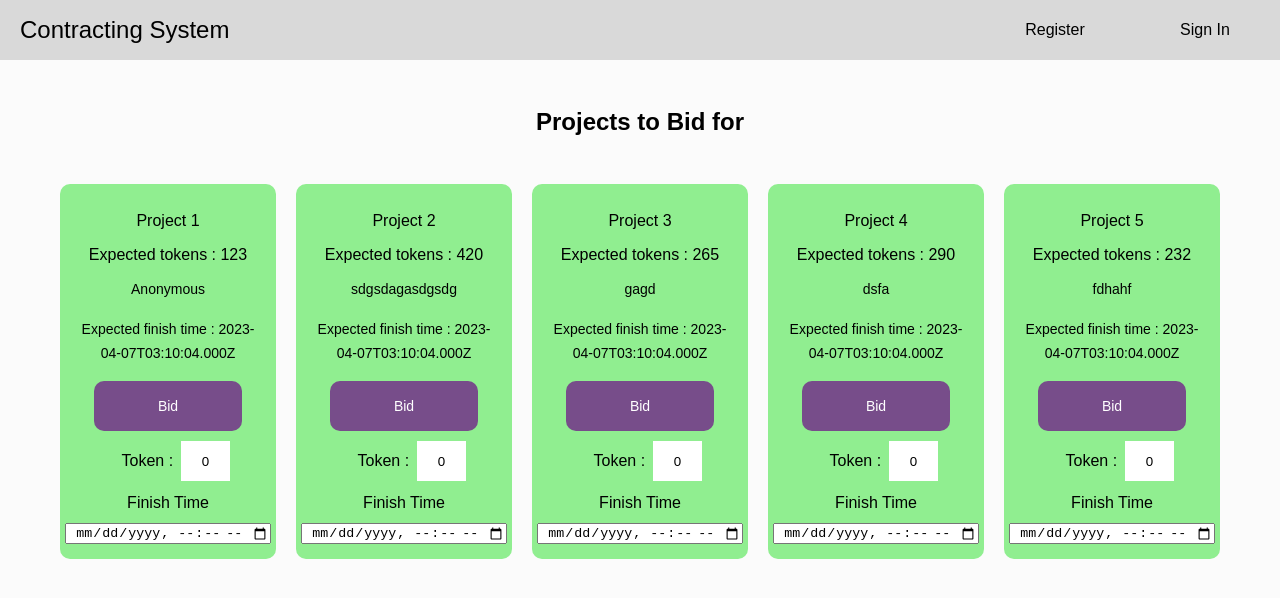
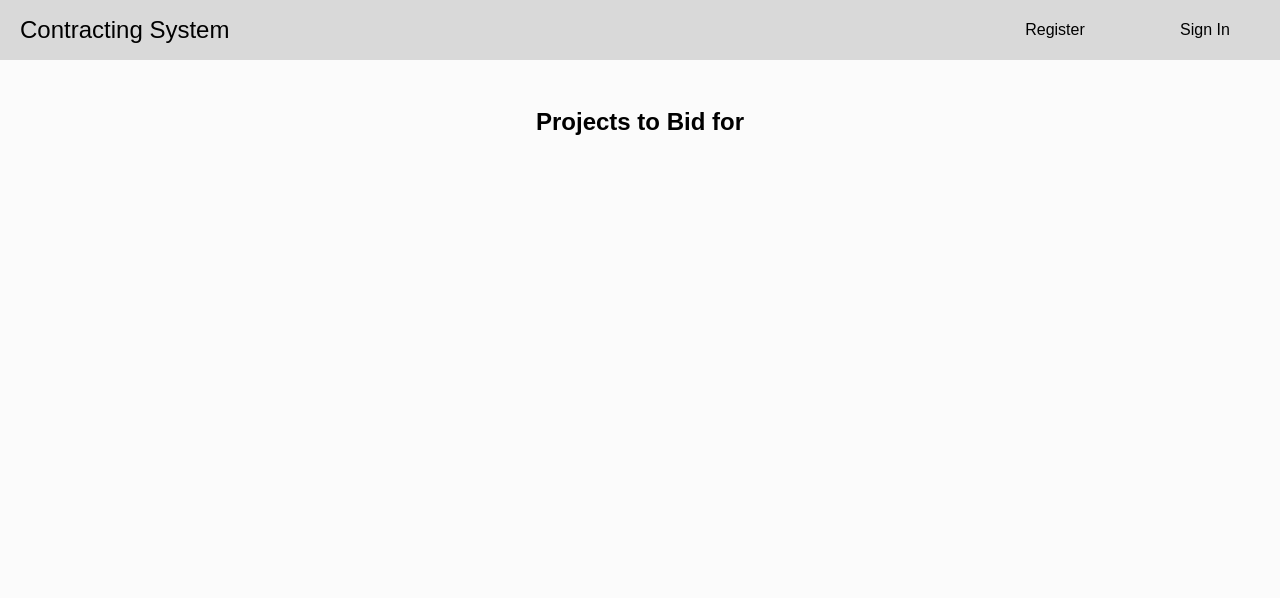
Before and after one commit to Abhayngu/Online-Contracting-System, a React (Create React App) app in the folder client/: page /bidproject in a window 1280 px wide. Shown: the top 598 px of the page. Built offline with nearby package versions, Linux system fonts and the light colour scheme; the HTML template or start-up script is replaced by a standard one.

Commit message:
Completed validation page connection with backend

```diff
--- a/client/src/Components/ValidationBox.js
+++ b/client/src/Components/ValidationBox.js
@@ -1,11 +1,14 @@
-import React, { useState, useEffect } from 'react';
+import React, { useState } from 'react';
 import axios from 'axios';
+import Spinner from './Spinner';
 
 function ValidationBox({ id, name, issuers_name, time, tokens }) {
 	const [validationDecision, setValidationDecision] = useState(false);
 	const [msg, setMessage] = useState('');
 	const [error, setError] = useState(false);
+	const [loading, setLoading] = useState(false);
 	const handleValidate = (decision) => {
+		setLoading(true);
 		if (decision) {
 			setValidationDecision(true);
 		}
@@ -37,9 +40,11 @@ function ValidationBox({ id, name, issuers_name, time, tokens }) {
 					setError(false);
 					setMessage(response.data.msg);
 				}
+				setLoading(false);
 			})
 			.catch(function (error) {
 				console.error(error);
+				setLoading(false);
 			});
 	};
 	const customStyle = {
@@ -94,6 +99,11 @@ function ValidationBox({ id, name, issuers_name, time, tokens }) {
 	};
 	// console.log(name, issuers_name, time, tokens);
 	return (
+		<>
+			{loading ? (
+				<Spinner />
+			) : (
+				<>
 					<div style={customStyle.stepboxWithMsgContainer}>
 						<div style={customStyle.stepboxContainer}>
 							<div style={customStyle.stepHeading}>
@@ -137,6 +147,9 @@ function ValidationBox({ id, name, issuers_name, time, tokens }) {
 							{msg}
 						</div>
 					</div>
+				</>
+			)}
+		</>
 	);
 }
 export default ValidationBox;
--- a/client/src/Pages/BidProject.js
+++ b/client/src/Pages/BidProject.js
@@ -3,43 +3,11 @@ import Header from '../Components/Header';
 import BidBox from '../Components/BidBox';
 // projectName, tokens, proposedByName, proposedByIsAnonymous, expectedFinishTime
 export default function BidProject() {
-	const [projects, setProjects] = useState([
-		{
-			name: 'Project 1',
-			tokens: 123,
-			proposedBy: 'sdafdsf',
-			proposedByIsAnonymous: true,
-			expectedFinishTime: new Date(),
-		},
-		{
-			name: 'Project 2',
-			tokens: 420,
-			proposedBy: 'sdgsdagasdgsdg',
-			proposedByIsAnonymous: false,
-			expectedFinishTime: new Date(),
-		},
-		{
-			name: 'Project 3',
-			tokens: 265,
-			proposedBy: 'gagd',
-			proposedByIsAnonymous: false,
-			expectedFinishTime: new Date(),
-		},
-		{
-			name: 'Project 4',
-			tokens: 290,
-			proposedBy: 'dsfa',
-			proposedByIsAnonymous: false,
-			expectedFinishTime: new Date(),
-		},
-		{
-			name: 'Project 5',
-			tokens: 232,
-			proposedBy: 'fdhahf',
-			proposedByIsAnonymous: false,
-			expectedFinishTime: new Date(),
-		},
-	]);
+	const [projects, setProjects] = useState([]);
+	const getProjectsForBidding = () => {};
+	useEffect(() => {
+		getProjectsForBidding();
+	}, []);
 	const customStyle = {
 		projectsContainer: {
 			display: 'flex',
--- a/client/src/Pages/Home.js
+++ b/client/src/Pages/Home.js
@@ -175,7 +175,9 @@ function Home() {
 	];
 
 	useEffect(() => {
-		sessionStorage.setItem('isLoggedIn', false);
+		if (sessionStorage.getItem('isLoggedIn') == null) {
+			sessionStorage.setItem('isLoggedIn', false);
+		}
 	}, []);
 
 	const goToValidationPage = () => {
--- a/client/src/Pages/ValidateProject.js
+++ b/client/src/Pages/ValidateProject.js
@@ -1,12 +1,14 @@
 import React, { useState, useEffect } from 'react';
-import Validation from '../Components/ValidationBox';
 import ValidationBox from '../Components/ValidationBox';
 import Header from '../Components/Header';
+import Spinner from '../Components/Spinner';
 import axios from 'axios';
 
 export default function Validate() {
 	const [projects, setProjects] = useState([]);
+	const [loading, setLoading] = useState(false);
 	const getAllTheProjectsToValidate = () => {
+		setLoading(true);
 		const options = {
 			method: 'GET',
 			url: `http://localhost:2000/projectsNotValidated/${sessionStorage.getItem(
@@ -27,6 +29,7 @@ export default function Validate() {
 				console.error(error.msg);
 				// setLoading(false);
 			});
+		setLoading(false);
 	};
 	useEffect(() => {
 		getAllTheProjectsToValidate();
@@ -49,12 +52,17 @@ export default function Validate() {
 	};
 	return (
 		<React.Fragment>
+			{loading ? (
+				<Spinner />
+			) : (
+				<>
 					<Header c="#d9d9d9" />
 					<h1 style={customStyle.issuedHeadingStyle}>
 						Validate these projects{' '}
 					</h1>
 					<div style={customStyle.projectsContainer}>
-				{projects.map((project) => {
+						{projects.length > 0 &&
+							projects.map((project) => {
 								return (
 									<ValidationBox
 										id={project._id}
@@ -62,11 +70,37 @@ export default function Validate() {
 										issuers_name={project.proposedBy.name}
 										tokens={project.expectedTokens}
 										time={project.expectedFinishTime}
-							isAnonymous={project.proposedBy.isAnonymous}
+										isAnonymous={
+											project.proposedBy.isAnonymous
+										}
 									/>
 								);
 							})}
 					</div>
+					{!loading && projects.length == 0 ? (
+						<div
+							style={{
+								display: 'flex',
+								justifyContent: 'center',
+								alignItems: 'center',
+								height: '50vh',
+							}}
+						>
+							<h3
+								style={{
+									textAlign: 'center',
+									fontSize: '30px',
+									color: 'red',
+								}}
+							>
+								No projects to validate now!
+							</h3>
+						</div>
+					) : (
+						<Spinner />
+					)}
+				</>
+			)}
 		</React.Fragment>
 	);
 }
```
Also changed, not shown: 2 other files (tests, documents, lock files or other folders). Lines whose indentation alone changed are shown as unchanged.
